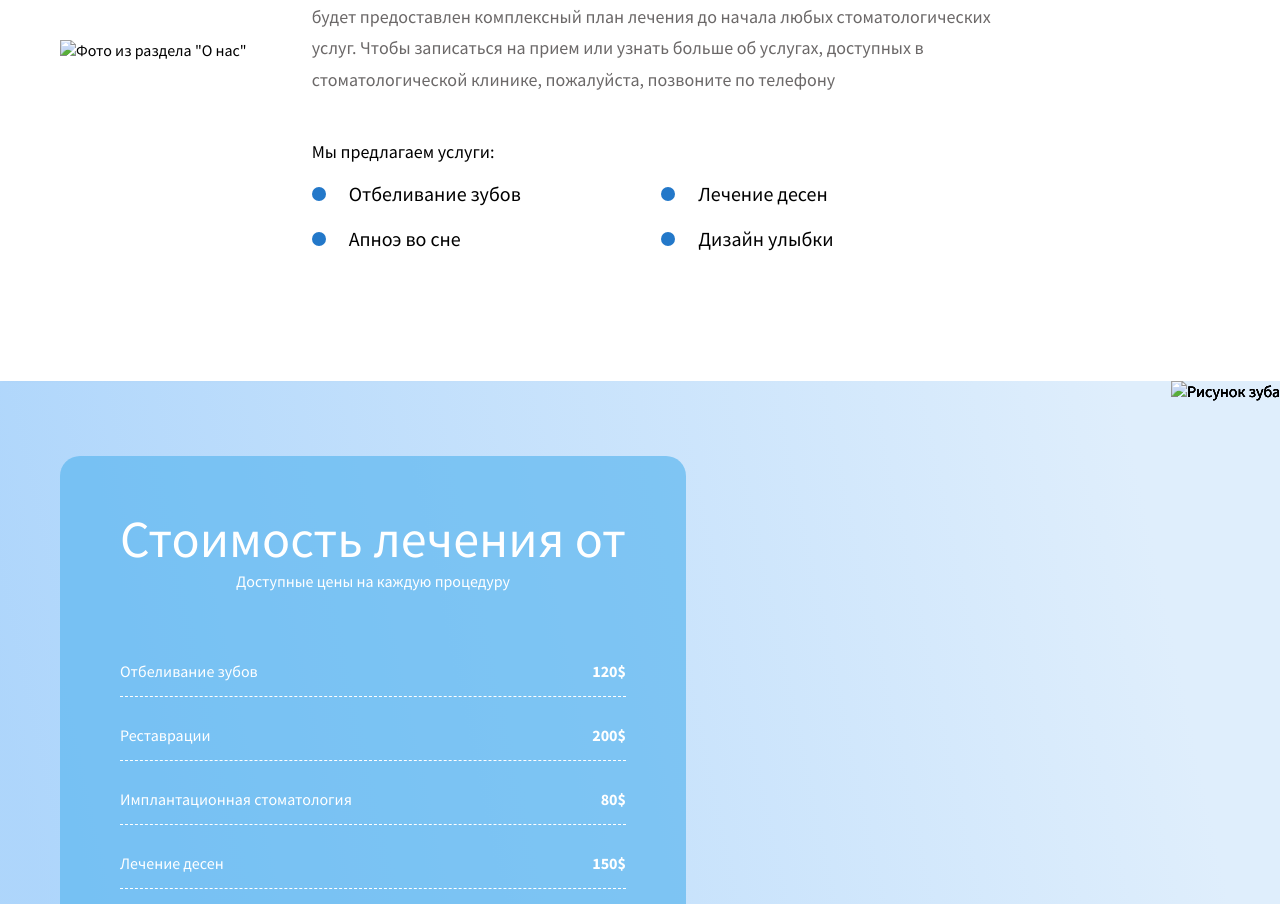
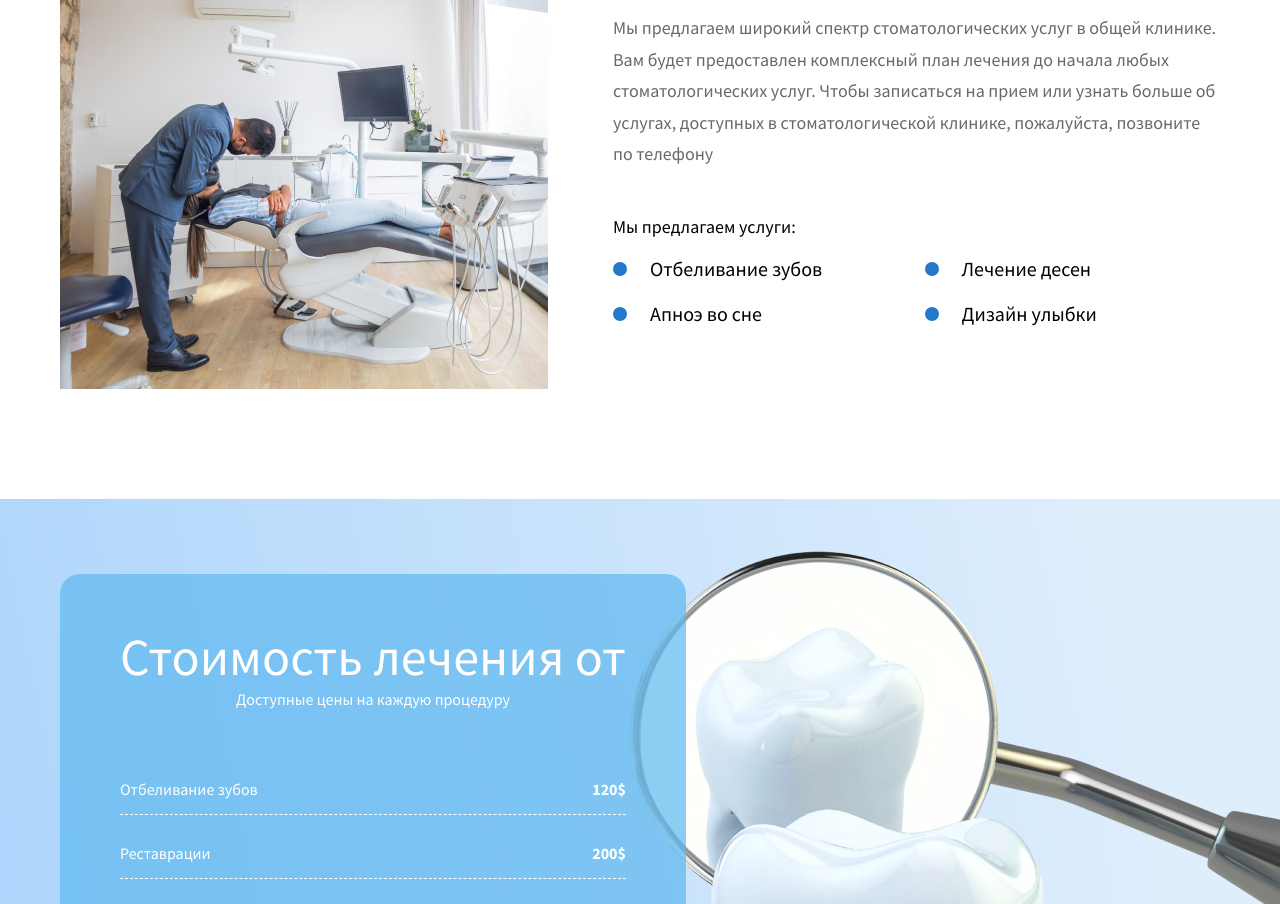
Before and after one commit to MikeVorobyev/Dental_Tooth, a plain HTML site: page services.html in a window 1280 px wide. Shown: the part 494-1398 px from the top of the page. Drawn offline with Linux system fonts and the light colour scheme; the site is published under a folder, as on GitHub Pages, so addresses that start at the root find nothing; a web font is replaced by a local one.

Commit message:
fix adress img's section price and section about

```diff
--- a/services.html
+++ b/services.html
@@ -216,7 +216,7 @@
         <div class="container">
             <div class="about__row">
                 <div class="about__left">
-                    <img src="/images/about-img.jpg" alt='Фото из раздела "О нас"'>
+                    <img src="images/about-img.jpg" alt='Фото из раздела "О нас"'>
                 </div>
 
                 <div class="about__right">
@@ -290,10 +290,10 @@
 
         <div class="price__wrapper-right">
             <div class="price__img-right">
-                <img class="section_price_img-4" src="/images/section_price_img-4.png" alt="Рисунок зуба">
-                <img class="section_price_img-3" src="/images/section_price_img-3.png" alt="Рисунок зуба">
-                <img class="section_price_img-2" src="/images/section_price_img-2.png" alt="Рисунок зуба">
-                <img class="section_price_img-1" src="/images/section_price_img-1.png" alt="Рисунок зуба">
+                <img class="section_price_img-4" src="images/section_price_img-4.png" alt="Рисунок зуба">
+                <img class="section_price_img-3" src="images/section_price_img-3.png" alt="Рисунок зуба">
+                <img class="section_price_img-2" src="images/section_price_img-2.png" alt="Рисунок зуба">
+                <img class="section_price_img-1" src="images/section_price_img-1.png" alt="Рисунок зуба">
             </div>
         </div>
     </section>
```
Also changed, not shown: index.html (+5 -5 lines).
